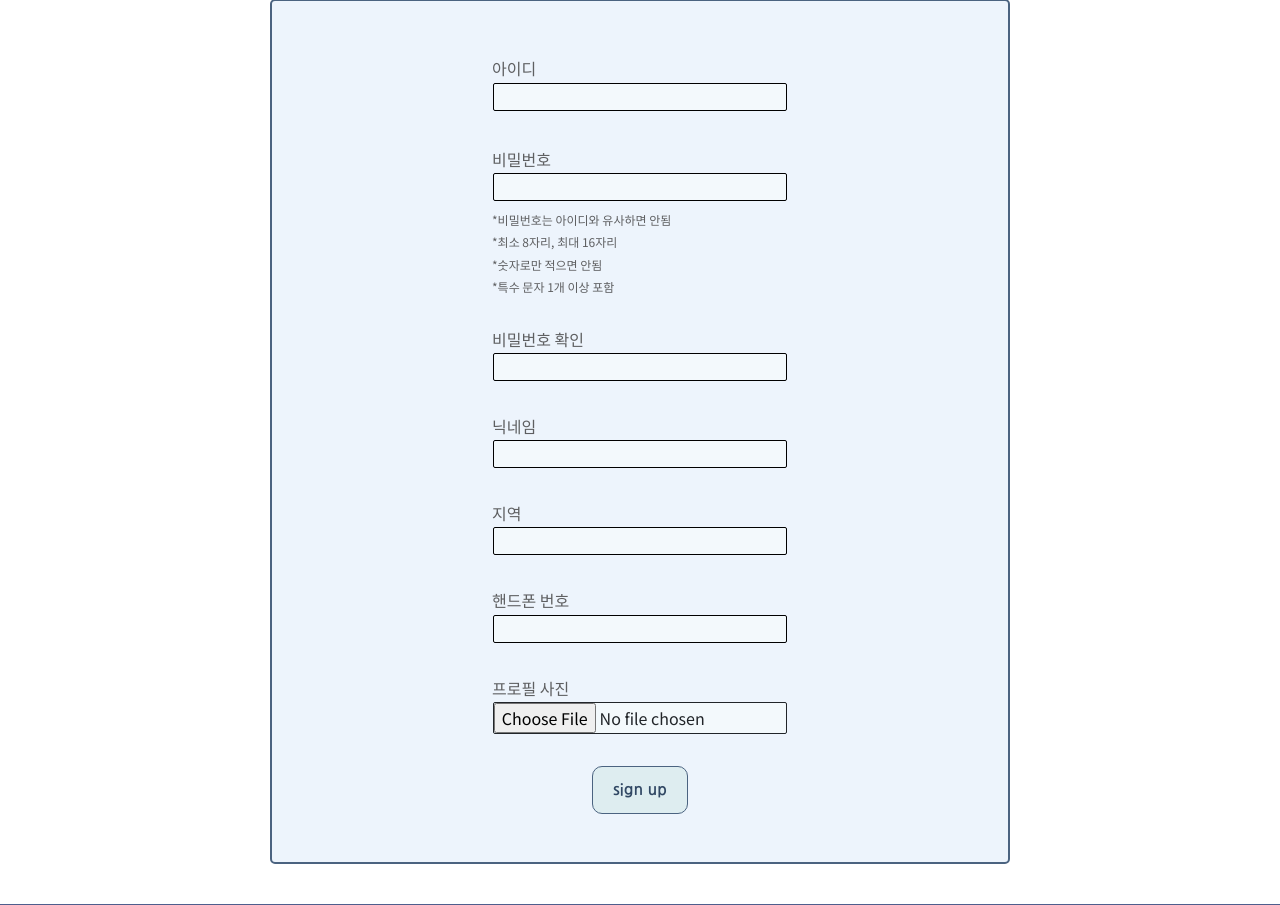
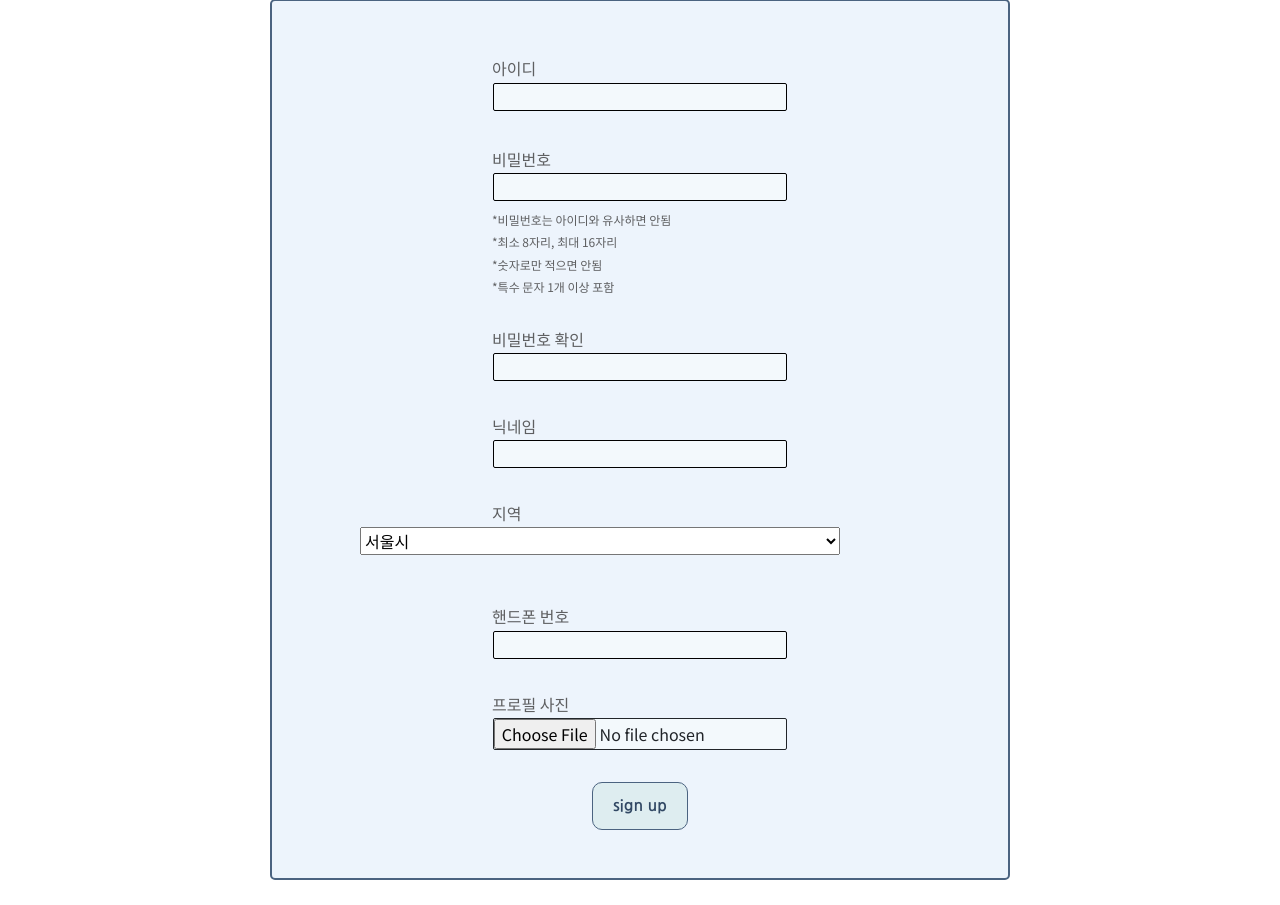
Before and after one commit to likelion-kookmin/Day-to-Year, a Django app: page /accounts/signup/ in a window 1280 px wide. Shown: the part 221-1126 px from the top of the page. Run offline with Django 3.2, Linux system fonts and the light colour scheme.

Commit message:
location information update

```diff
--- a/day_to_year/accounts/templates/signup.html
+++ b/day_to_year/accounts/templates/signup.html
@@ -66,9 +66,7 @@
             margin-bottom: 8px;
         }
 
-        #location {
-            margin-bottom: 8px;
-        }
+
 
         #phone_num {
             margin-bottom: 8px;
@@ -97,6 +95,12 @@
             background-color: #f3f9fc;
             border: 1px solid;
             border-radius: 2px;
+        }
+
+        #location {
+            width: 30rem;
+            margin-right: 5rem;
+            margin-bottom: 2rem;
         }
     </style>
 </head>
@@ -130,7 +134,24 @@
         <div id="text">닉네임<br></div>
         <input type="text" name="nickname" id="nickname" required><br><br>
         <div id="text">지역<br></div>
-        <input type="text" name="location" id="location" required> <br><br>
+        <select name="location" id="location">
+            <option value="서울시">서울시</option>
+            <option value="부산시">부산시</option>
+            <option value="대구시">대구시</option>
+            <option value="인천시">인천시</option>
+            <option value="광주시">광주시</option>
+            <option value="대전시">대전시</option>
+            <option value="울산시">울산시</option>
+            <option value="세종시">세종시</option>
+            <option value="경기도">경기도</option>
+            <option value="강원도">강원도</option>
+            <option value="충청도">충청도</option>
+            <option value="전라도">전라도</option>
+            <option value="경상도">경상도</option>
+            <option value="제주도">제주도</option>
+        </select>
+    </p>
+
         <div id="text">핸드폰 번호<br></div>
         <input type="tel" name="phone_num" id="phone_num" required> <br><br>
         <div id="text">프로필 사진<br></div>
```
